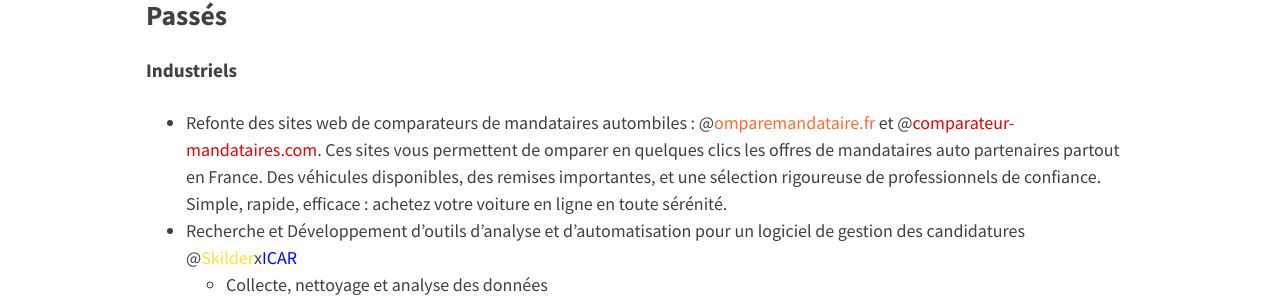
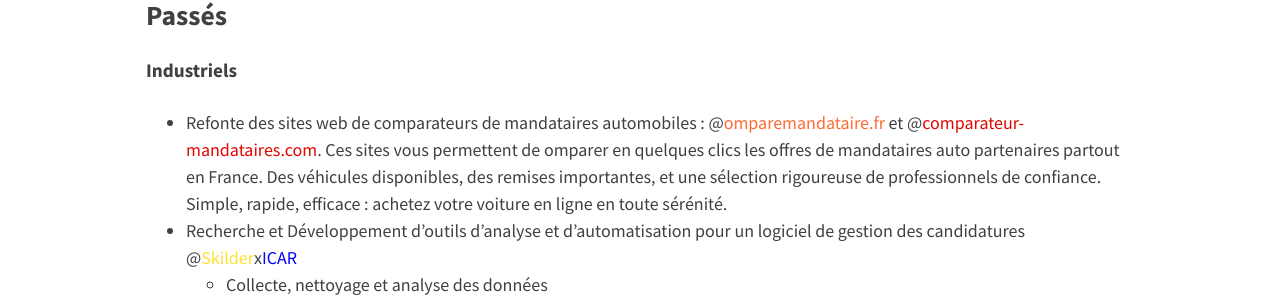
Before and after one commit to ludivinero/ludivinero.github.io, a Jekyll site: the page built from projets.md, in a window 1280 px wide. Shown: the part 682-984 px from the top of the page. Built offline with Jekyll 4.4.1, drawn with Linux system fonts in a browser that asks for light colours; nearby versions of some CDN libraries.

Commit message:
Update projets.md

```diff
--- a/projets.md
+++ b/projets.md
@@ -14,7 +14,7 @@ entries_layout: list
 
 ## Passés
 #### Industriels
-- Refonte des sites web de comparateurs de mandataires autombiles : @<a href="https://www.comparemandataire.fr" style="color:#ff6b35; text-decoration:none;">omparemandataire.fr</a> et @<a href="https://www.comparateur-mandataires.com" style="color:#e10600; text-decoration:none;">comparateur-mandataires.com</a>. Ces sites vous permettent de omparer en quelques clics les offres de mandataires auto partenaires partout en France. Des véhicules disponibles, des remises importantes, et une sélection rigoureuse de professionnels de confiance. Simple, rapide, efficace : achetez votre voiture en ligne en toute sérénité.
+- Refonte des sites web de comparateurs de mandataires automobiles : @<a href="https://www.comparemandataire.fr" style="color:#ff6b35; text-decoration:none;">omparemandataire.fr</a> et @<a href="https://www.comparateur-mandataires.com" style="color:#e10600; text-decoration:none;">comparateur-mandataires.com</a>. Ces sites vous permettent de omparer en quelques clics les offres de mandataires auto partenaires partout en France. Des véhicules disponibles, des remises importantes, et une sélection rigoureuse de professionnels de confiance. Simple, rapide, efficace : achetez votre voiture en ligne en toute sérénité.
 - Recherche et Développement d'outils d'analyse et d'automatisation pour un logiciel de gestion des candidatures @<a href="https://skilder.fr" style="color:#ffe135; text-decoration:none;">Skilder</a>x<a href="http://icar.cnrs.fr/recherche/interactions-cognitions/equipe-12/" style="color:blue; text-decoration:none;">ICAR</a>
   - Collecte, nettoyage et analyse des données
   - Développement et déploiement de modèles de machine/deep learning (classification de textes, analyse des sentiments, speech-to-text, etc.)
```
